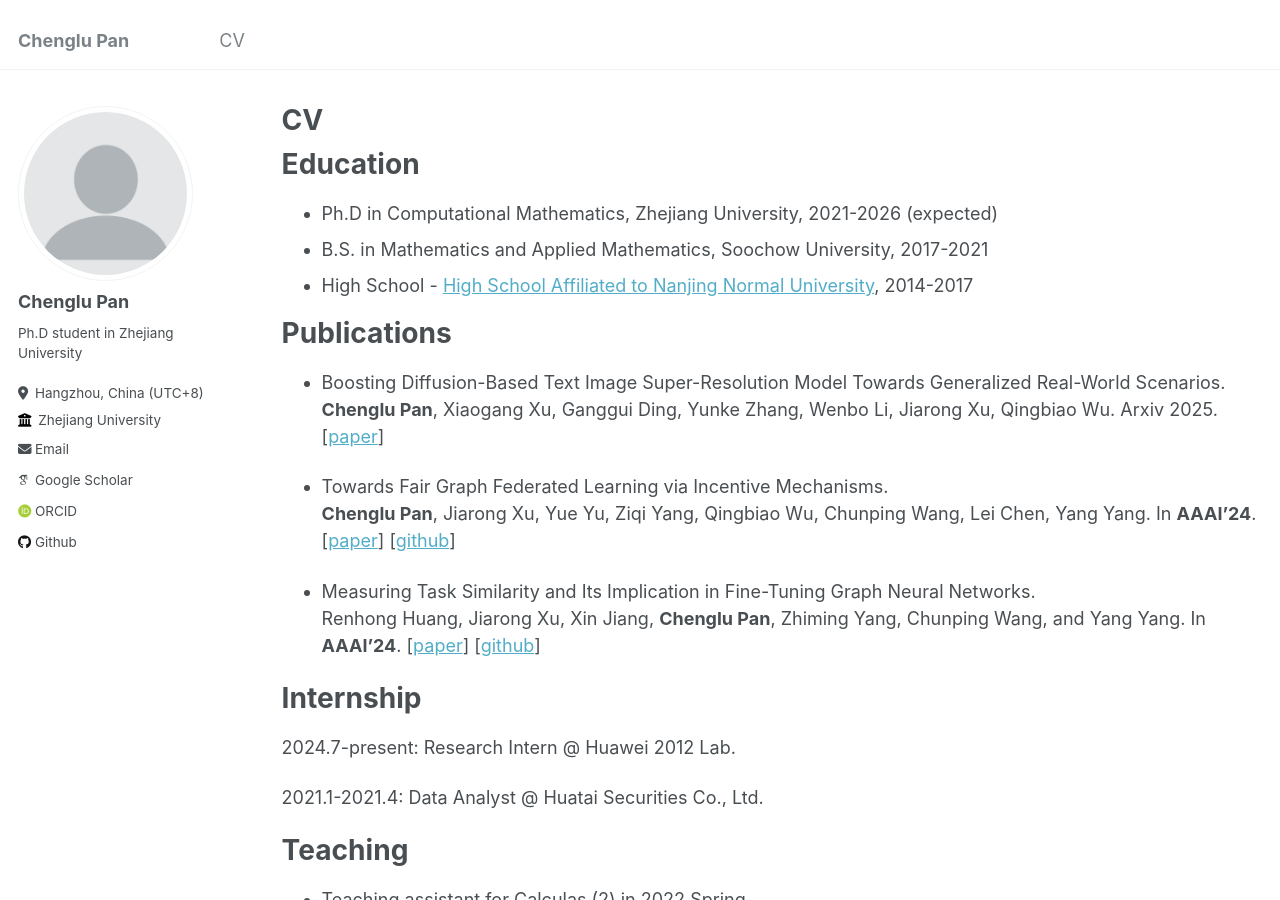
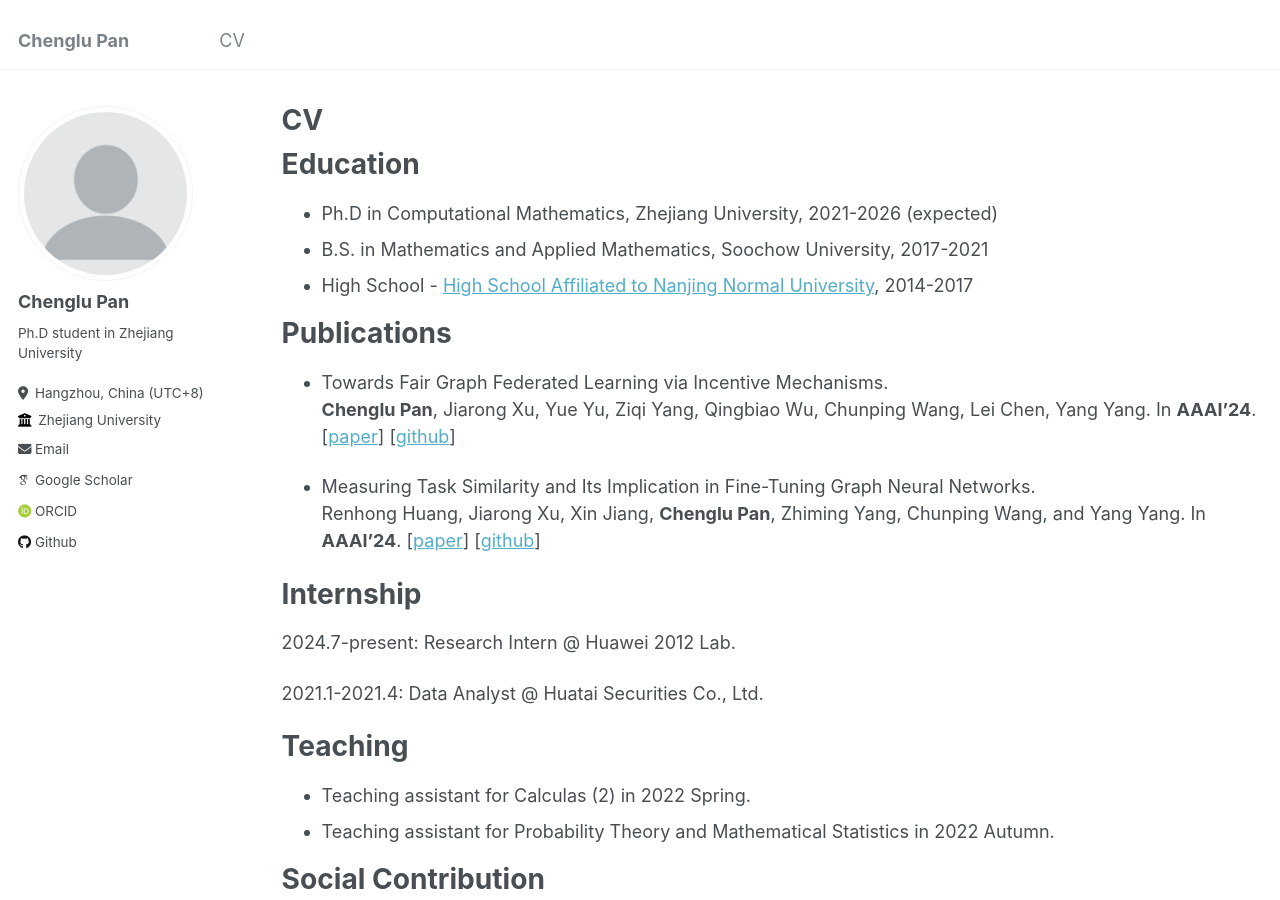
Before and after one commit to Chenglu0426/Chenglu0426.github.io, a Jekyll site: the page built from _pages/cv.md, in a window 1280 px wide and 900 px high. Built offline with Jekyll 4.4.1, drawn with Linux system fonts in a browser that asks for light colours; some web fonts are replaced.

Commit message:
Update cv.md

```diff
--- a/_pages/cv.md
+++ b/_pages/cv.md
@@ -19,8 +19,6 @@ Education
 
 Publications
 ======
-* Boosting Diffusion-Based Text Image Super-Resolution Model Towards Generalized Real-World Scenarios.
-  <br />**Chenglu Pan**, Xiaogang Xu, Ganggui Ding, Yunke Zhang, Wenbo Li, Jiarong Xu, Qingbiao Wu. Arxiv 2025. [[paper](https://arxiv.org/abs/2503.07232)]
 
 * Towards Fair Graph Federated Learning via Incentive Mechanisms.
   <br />**Chenglu Pan**, Jiarong Xu, Yue Yu, Ziqi Yang, Qingbiao Wu, Chunping Wang, Lei Chen, Yang Yang. In **AAAI'24**. [[paper](https://arxiv.org/abs/2312.13306)] [[github](https://github.com/Chenglu0426/FairGraphFL)]
```
